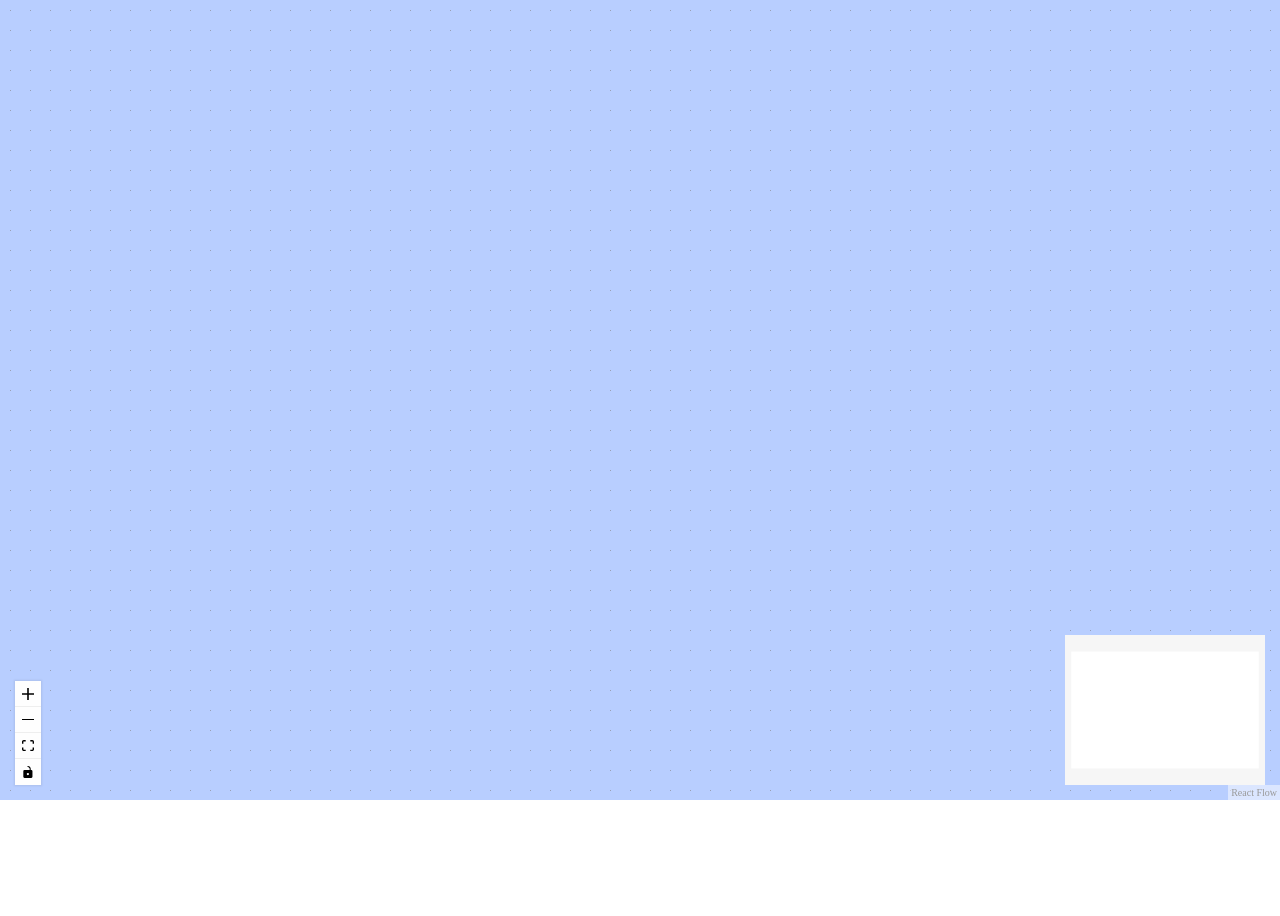
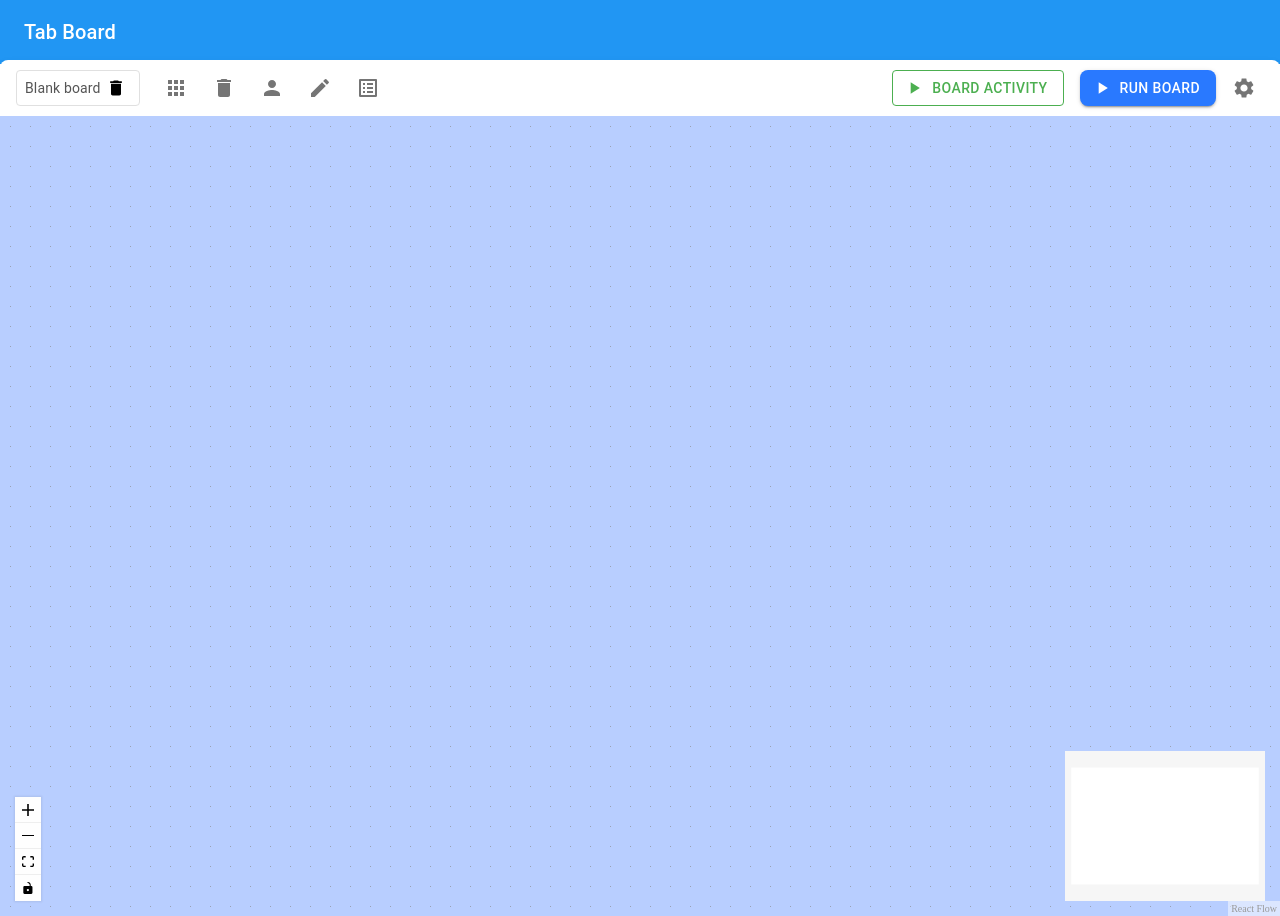
Before and after one commit to niley1nov/tab-board, a React app: page /#/board in a window 1280 px wide. Before the commit the page ends 800 px from the top, so only its background shows below. Built offline with nearby package versions, Linux system fonts and the light colour scheme; no server answers.

Commit message:
Added NavBar

```diff
--- /dev/null
+++ b/src/components/NavBar.jsx
@@ -0,0 +1,95 @@
+import React from 'react';
+import AppBar from '@mui/material/AppBar';
+import Toolbar from '@mui/material/Toolbar';
+import Typography from '@mui/material/Typography';
+import IconButton from '@mui/material/IconButton';
+import Button from '@mui/material/Button';
+import Box from '@mui/material/Box';
+import Divider from '@mui/material/Divider';
+import SettingsIcon from '@mui/icons-material/Settings';
+import PlayArrowIcon from '@mui/icons-material/PlayArrow';
+import AppsIcon from '@mui/icons-material/Apps';
+import DeleteIcon from '@mui/icons-material/Delete';
+import PersonIcon from '@mui/icons-material/Person';
+import EditIcon from '@mui/icons-material/Edit';
+import ListAltIcon from '@mui/icons-material/ListAlt';
+import { styled } from '@mui/system';
+
+// Custom styled component for the white tab section
+const TabSection = styled(Box)(({ theme }) => ({
+  backgroundColor: '#fff',
+  borderRadius: '8px 8px 0 0', // Rounded corners on top only
+  boxShadow: '0px 4px 8px rgba(0, 0, 0, 0.1)', // Subtle shadow to give raised effect
+  padding: '8px 16px',
+  marginTop: '-4px', // Slight overlap with the blue AppBar
+  display: 'flex',
+  alignItems: 'center',
+}));
+
+function Navbar() {
+  return (
+    <Box sx={{ flexGrow: 1 }}>
+      {/* Blue Header Section */}
+      <AppBar position="static" color="primary" sx={{ backgroundColor: '#2196f3', boxShadow: 'none' }}>
+        <Toolbar>
+          {/* App Title */}
+          <Typography variant="h6" component="div" sx={{ marginRight: 2 }}>
+            Tab Board
+          </Typography>
+        </Toolbar>
+      </AppBar>
+
+      {/* White Tab Section */}
+      <TabSection>
+        {/* Tab with Close Icon */}
+        <Box display="flex" alignItems="center" sx={{ border: '1px solid #e0e0e0', borderRadius: 1, padding: '2px 8px', marginRight: 2 }}>
+          <Typography variant="body2">Blank board</Typography>
+          <IconButton size="small" color="inherit">
+            <DeleteIcon fontSize="small" />
+          </IconButton>
+        </Box>
+
+        {/* Icons */}
+        <Box sx={{ display: 'flex', gap: 1, alignItems: 'center', marginRight: 'auto' }}>
+          <IconButton color="default">
+            <AppsIcon />
+          </IconButton>
+          <IconButton color="default">
+            <DeleteIcon />
+          </IconButton>
+          <IconButton color="default">
+            <PersonIcon />
+          </IconButton>
+          <IconButton color="default">
+            <EditIcon />
+          </IconButton>
+          <IconButton color="default">
+            <ListAltIcon />
+          </IconButton>
+        </Box>
+
+        {/* Board Activity */}
+        <Button variant="outlined" startIcon={<PlayArrowIcon />} sx={{ color: '#4caf50', borderColor: '#4caf50', marginRight: 2 }}>
+          Board Activity
+        </Button>
+
+        {/* Run Board Button */}
+        <Button
+          variant="contained"
+          color="primary"
+          startIcon={<PlayArrowIcon />}
+          sx={{ backgroundColor: '#2979ff', borderRadius: 2, padding: '6px 16px', marginRight: 1 }}
+        >
+          Run Board
+        </Button>
+
+        {/* Settings Icon */}
+        <IconButton color="default">
+          <SettingsIcon />
+        </IconButton>
+      </TabSection>
+    </Box>
+  );
+}
+
+export default Navbar;
--- a/src/containers/Board.jsx
+++ b/src/containers/Board.jsx
@@ -1,5 +1,6 @@
 import React, { useState, useEffect } from 'react';
 import CustomNode from '../components/CustomNode';
+import NavBar from '../components/NavBar';
 import {
   ReactFlow,
   MiniMap,
@@ -102,6 +103,7 @@ const Board = () => {
 
   return (
     <div style={{ width: '100vw', height: '100vh' }}>
+      <NavBar />
       <ReactFlow
         nodes={nodes}
         edges={edges}
```
